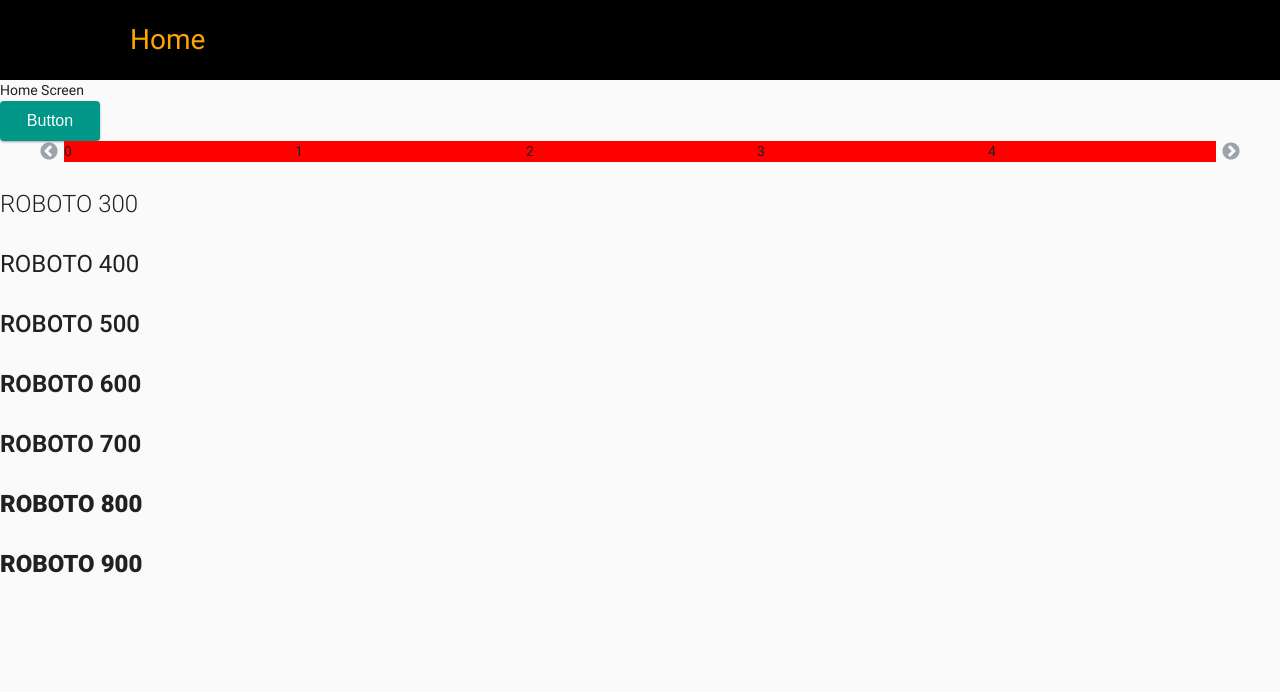
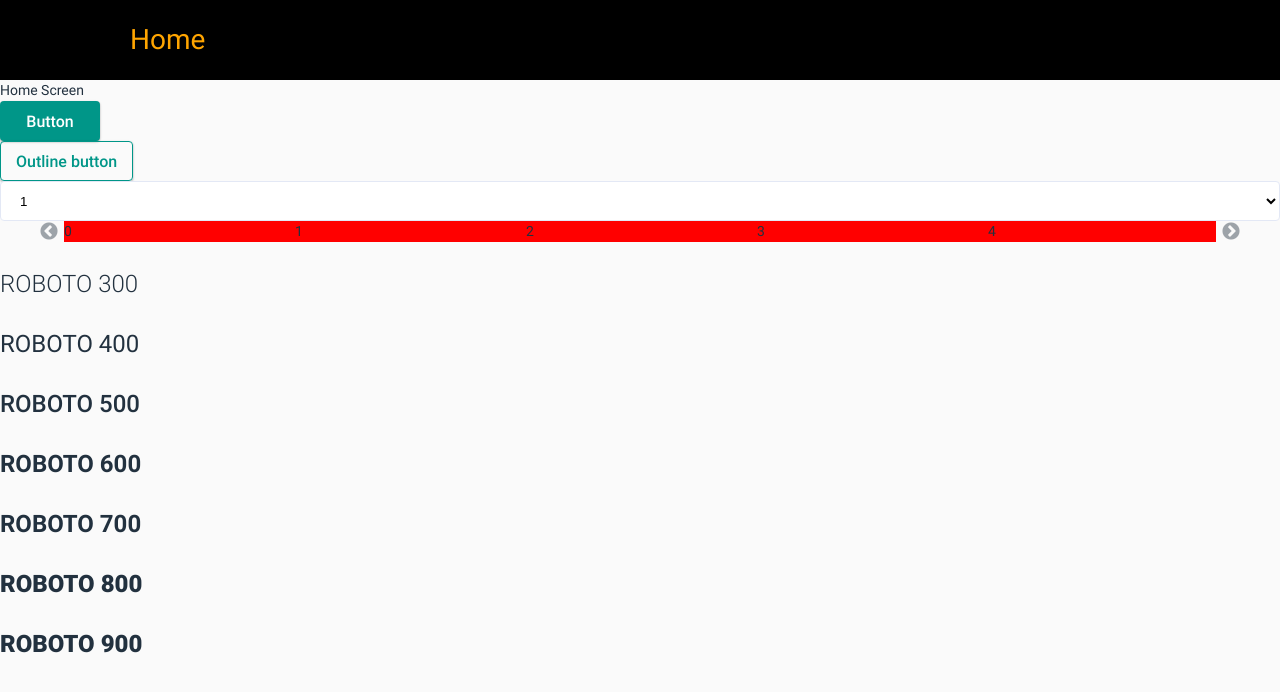
Before and after one commit to Nguyen-Dinh-Tung/app-template, a React (Create React App) app: page / in a window 1280 px wide. Shown: the top 692 px of the page. Built offline with nearby package versions, Linux system fonts and the light colour scheme.

Commit message:
update button select

```diff
--- a/package.json
+++ b/package.json
@@ -15,6 +15,9 @@
     "styled-components": "^5.3.3",
     "typescript": "^4.4.2",
     "web-vitals": "^2.1.0"
+  },
+  "resolutions": {
+    "react-error-overlay": "6.0.9"
   },
   "scripts": {
     "start": "react-scripts start",
--- a/src/components/UI/Button.tsx
+++ b/src/components/UI/Button.tsx
@@ -1,7 +1,8 @@
-import styled from "styled-components";
+import styled, { css } from "styled-components";
 
-export const Button = styled.button`
+export const Button = styled.button<any>`
   border: unset;
+  font-family: Roboto;
   height: 40px;
   min-width: 100px;
   font-size: 16px;
@@ -18,4 +19,12 @@ export const Button = styled.button`
   :hover {
     box-shadow: ${({ theme }: any) => theme.shadow_level_2};
   }
+
+  ${({ outline, theme }: any) =>
+    outline &&
+    css`
+      color: ${theme.primary};
+      background: unset;
+      border: 1px solid ${theme.primary};
+    `}
 `;
--- a/src/components/UI/Select.tsx
+++ b/src/components/UI/Select.tsx
@@ -2,8 +2,25 @@ import React from "react";
 import styled from "styled-components";
 // import downArrow from "assets/images/down-arrow.png";
 
-export const Select = (props: any) => {
-  return <Wrapper {...props}>{props.children}</Wrapper>;
+interface Props {
+  options: any[];
+}
+
+export const Select = ({ options, ...props }: any) => {
+  return (
+    <Wrapper className="select-wrap" {...props}>
+      {options.map((item: any, ind: number) => {
+        return (
+          <option
+            key={ind}
+            value={item.value !== undefined ? item.value : item}
+          >
+            {item.label || item}
+          </option>
+        );
+      })}
+    </Wrapper>
+  );
 };
 
 const Wrapper = styled.select`
--- a/src/libs/GlobalStyles.ts
+++ b/src/libs/GlobalStyles.ts
@@ -67,7 +67,7 @@ body{
   font-size: 14px;
   line-height: 1.5;
   font-weight: 400;
-  color: #212121;
+  color: #22313F;
   overflow-x: hidden;
 }
 
--- a/src/screens/home/index.tsx
+++ b/src/screens/home/index.tsx
@@ -1,5 +1,6 @@
 import { Button } from "components/UI/Button";
 import { List } from "components/UI/List";
+import { Select } from "components/UI/Select";
 import { SlickSlider } from "components/UI/SlickSlider";
 import React from "react";
 import Main from "screens/main";
@@ -9,6 +10,8 @@ const HomeScreen = () => {
     <Main>
       Home Screen
       <Button>Button</Button>
+      <Button outline>Outline button</Button>
+      <Select options={[1, 2, 3, 4, 5]} />
       <SlickSlider items={Array(10).fill("")}>
         {(item: any, ind: number) => {
           return (
```
Also changed, not shown: 1 other file (tests, documents, lock files or other folders).
